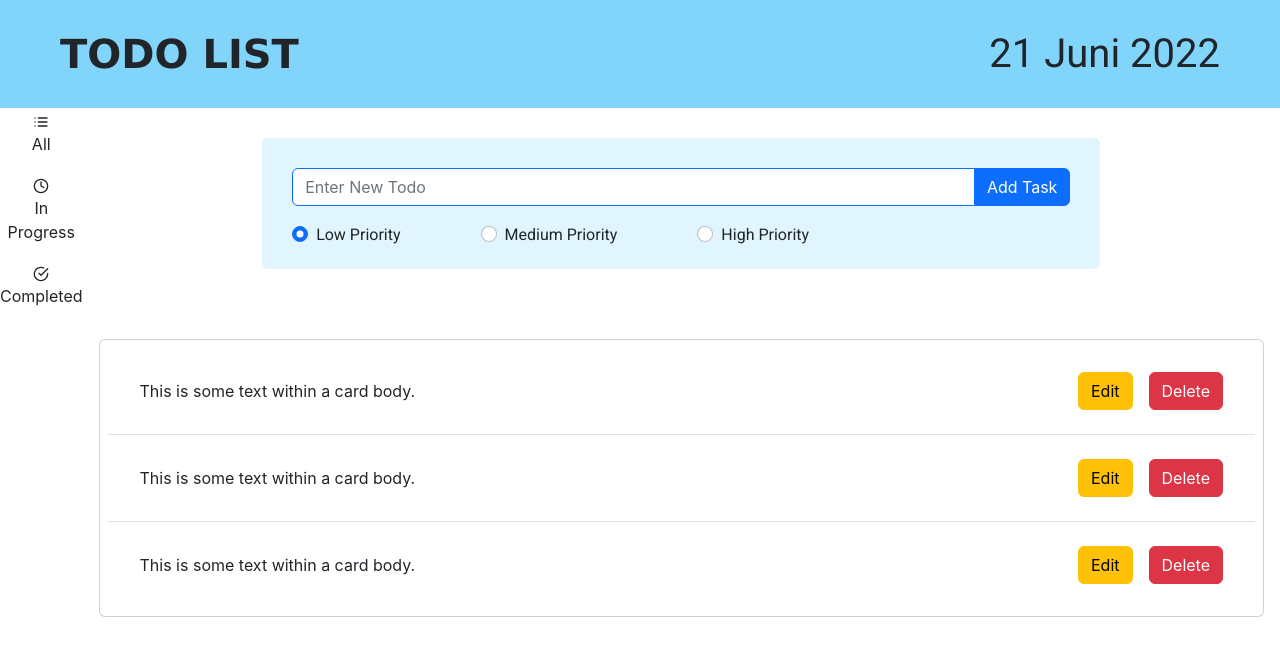
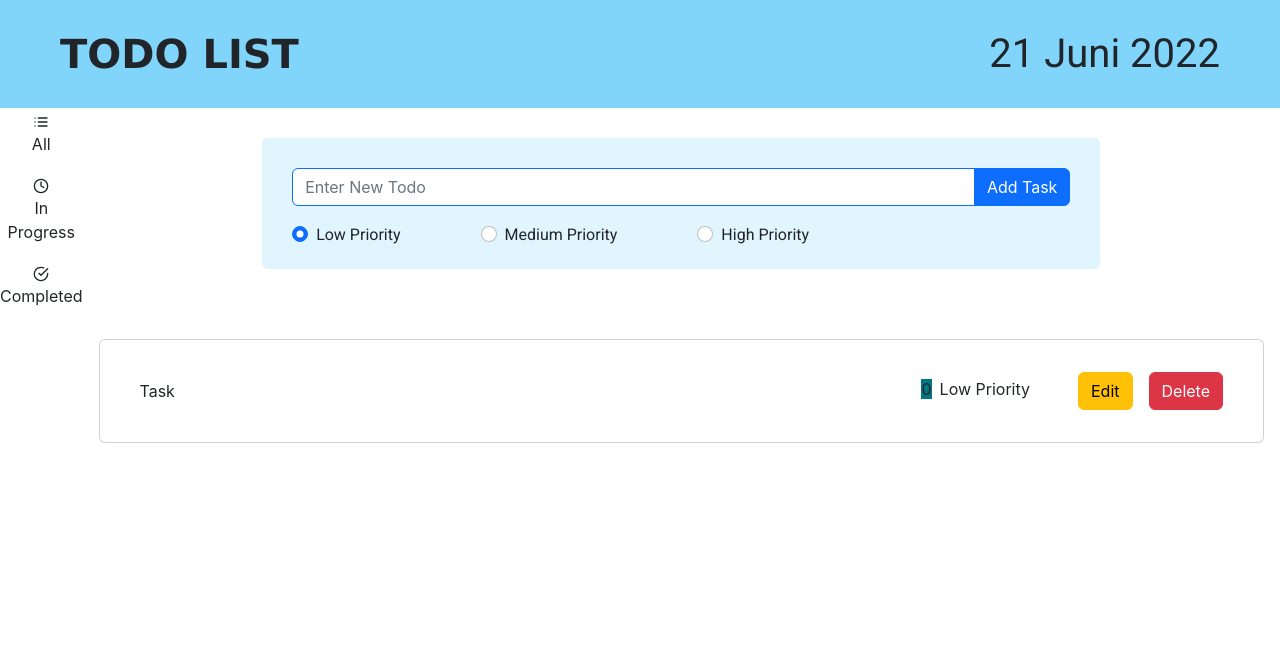
Before and after one commit to R10F/Project-Front-End-TODO-LIST-, a React (Create React App) app: page / in a window 1280 px wide. Shown: the top 656 px of the page. Built offline with nearby package versions, Linux system fonts and the light colour scheme.

Commit message:
Initial functionality update on new task input

```diff
--- a/src/App.js
+++ b/src/App.js
@@ -6,6 +6,20 @@ import ListItem from "./components/ListItem";
 import React from "react";
 
 class App extends React.Component {
+  constructor() {
+    super();
+    this.state = { taskList: [] };
+  }
+
+  addTask = (newTask) => {
+    this.setState(state => {
+      return { taskList: [...state.taskList, newTask] };
+    });
+  }
+
+  editTask = () => {}
+  deleteTask = () => {}
+
   render() {
     return (
       <div className="container-fluid mb-5 pb-5">
@@ -15,13 +29,23 @@ class App extends React.Component {
           <Sidebar />
 
           <div className="w-100">
-            <AddTask />
+            <AddTask addTask={ this.addTask } />
 
             <div className="card m-3 p-2">
               <ul className="list-group list-group-flush">
-                <ListItem />
-                <ListItem />
-                <ListItem />
+                {
+                  this.state.taskList.map((item, index) => {
+                    return (
+                      <ListItem
+                        id={ index }
+                        taskDetails={ item }
+                        editTask={ this.editTask }
+                        deleteTask={ this.deleteTask }
+                      />
+                    );
+                  })
+                }
+                <ListItem id={ 99 } taskDetails={ ['Task', 'Low'] } />
               </ul>
             </div>
           </div>
--- a/src/components/AddTask.jsx
+++ b/src/components/AddTask.jsx
@@ -1,30 +1,34 @@
 import React from "react";
 
 class AddTask extends React.Component {
+  constructor(props) {
+    super(props);
+  }
+
   render() {
     return (
-      <form>
+      <form onSubmit={ this.addTask }>
         <div className="input-group mb-3">
           <input type="text" className="form-control border-primary border-3 " placeholder="Enter New Todo" />
-          <button className="btn btn-primary input-group-text" type="button">
+          <button className="btn btn-primary input-group-text" type="submit">
             Add Task
           </button>
         </div>
 
         <div className="form-check form-check-inline">
-          <input className="form-check-input" id="lowPriority" type="radio" name="priority" defaultChecked />
+          <input className="form-check-input" id="lowPriority" type="radio" value="Low" name="priority" defaultChecked />
           <label className="form-check-label" htmlFor="lowPriority">
             Low Priority
           </label>
         </div>
         <div className="form-check form-check-inline">
-          <input className="form-check-input" id="mediumPriority" type="radio" name="priority" />
+          <input className="form-check-input" id="mediumPriority" type="radio" value="Medium" name="priority" />
           <label className="form-check-label" htmlFor="mediumPriority">
             Medium Priority
           </label>
         </div>
         <div className="form-check form-check-inline">
-          <input className="form-check-input" id="highPriority" type="radio" name="priority" />
+          <input className="form-check-input" id="highPriority" type="radio" value="High" name="priority" />
           <label className="form-check-label" htmlFor="highPriority">
             High Priority
           </label>
@@ -32,6 +36,15 @@ class AddTask extends React.Component {
       </form>
     );
   }
+
+  addTask = (e) => {
+    e.preventDefault();
+
+    const task     = e.target.querySelector('input').value;
+    const priority = e.target.querySelector('input:checked').value;
+
+    this.props.addTask([ task, priority ]);
+  }
 }
 
 export default AddTask;
--- a/src/components/ListItem.jsx
+++ b/src/components/ListItem.jsx
@@ -2,6 +2,12 @@ import React from "react";
 import Swal from "sweetalert2";
 
 class ListItem extends React.Component {
+  constructor(props) {
+    super(props);
+
+    this.taskName = this.props.taskDetails[0];
+    this.priority = this.props.taskDetails[1];
+  }
   confirmDelete = () => {
     Swal.fire({
       title: "Are you sure?",
@@ -19,15 +25,24 @@ class ListItem extends React.Component {
   };
 
   render() {
+    let priorityColor = '#007684';
+    if      (this.priority === 'Medium') priorityColor = '#f7e593';
+    else if (this.priority === 'High')   priorityColor = '#c03202';
+
     return (
       <li className="list-group-item">
         <div className="d-flex align-items-center justify-content-between p-3">
-          <div>This is some text within a card body.</div>
+          <div>{ this.taskName }</div>
           <div>
-            <button type="button" className="btn btn-warning" data-bs-toggle="modal" data-bs-target="#exampleModal">
+            <span>
+              <span className="me-2" style={{ backgroundColor: priorityColor }}>0</span>
+              { this.priority + ' Priority' }
+            </span>
+
+            <button type="button" className="btn btn-warning ms-5" data-bs-toggle="modal" data-bs-target="#exampleModal">
               Edit
             </button>
-            <button type="button" className="btn btn-danger ms-3" onClick={this.confirmDelete}>
+            <button type="button" className="btn btn-danger ms-3" onClick={ this.confirmDelete }>
               Delete
             </button>
           </div>
@@ -45,7 +60,7 @@ class ListItem extends React.Component {
               <div className="modal-body">
                 <div class="mb-4">
                   <label for={ 'editTaskModal-' + 1 } class="form-label">Task</label>
-                  <input type="text" class="form-control" id={ 'editTaskModal-' + 1 } value="name@example.com" />
+                  <input type="text" class="form-control" id={ 'editTaskModal-' + 1 } defaultValue={ this.taskName } />
                 </div>
 
                 <div className="form-check">
```
